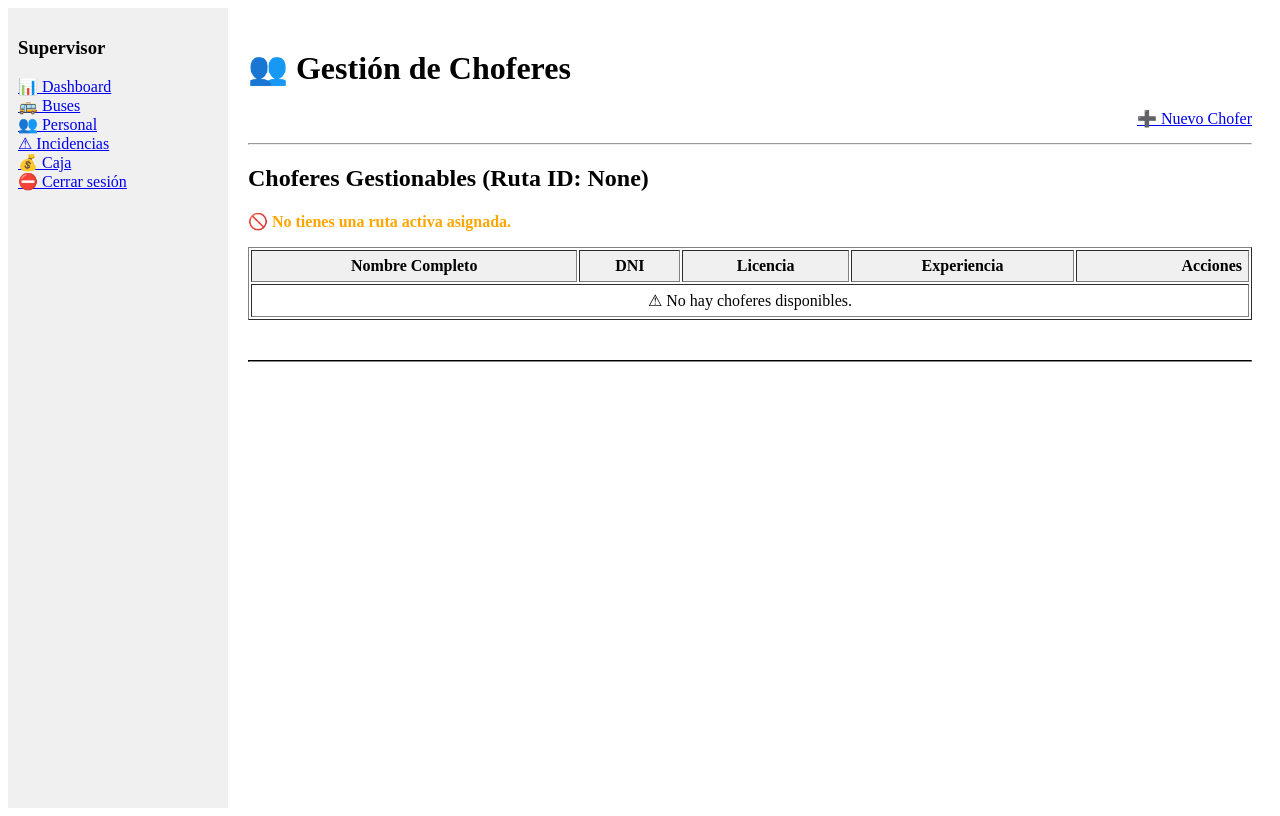
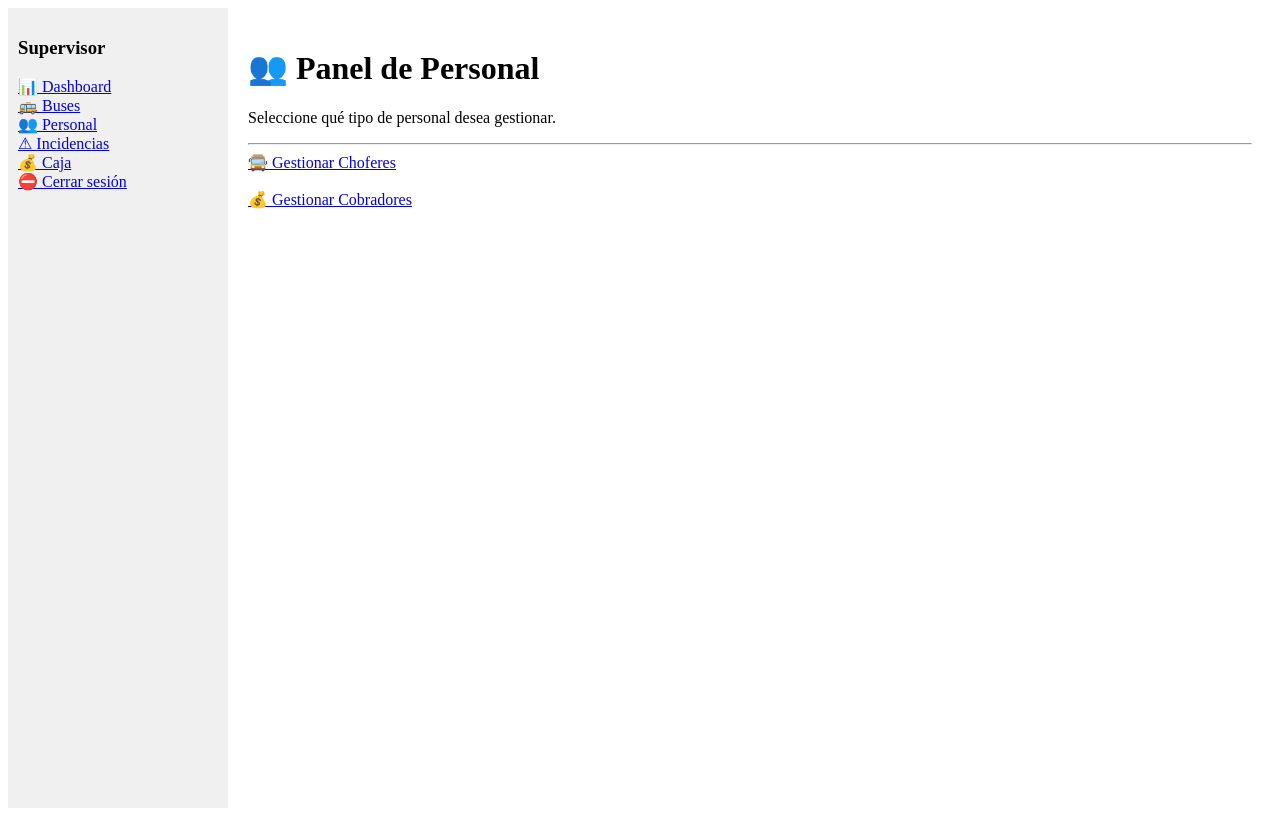
Before and after one commit to FerPonce42/BD-STELMAN-BUSES, a Flask app: page /panel/personal in a window 1280 px wide. Run offline with Flask 3, Linux system fonts and the light colour scheme; the visitor is signed in with stand-in values (Sample User, id 1); data that the repository does not hold is empty; some libraries are stand-ins or nearby versions.

Commit message:
botones para cambiar a chofere y a cobradores

```diff
--- a/app.py
+++ b/app.py
@@ -346,6 +346,14 @@ def panel_personal():
     if 'usuario' not in session:
         return redirect(url_for('login'))
 
+    return render_template("privado/personal.html")
+
+
+@app.route("/panel/personal/choferes", methods=['GET'])
+def panel_personal_choferes():
+    if 'usuario' not in session:
+        return redirect(url_for('login'))
+
     cursor = mysql.connection.cursor()
     id_supervisor = session['id']
 
@@ -359,7 +367,7 @@ def panel_personal():
 
     if not row:
         cursor.close()
-        return render_template("privado/personal.html",
+        return render_template("privado/personal_choferes.html",
                                choferes_existentes=[], id_ruta=None,
                                tipos_licencia=[], editar_personal=None)
 
@@ -432,11 +440,11 @@ def panel_personal():
             flash(f"❌ Error: {str(e)}", "danger")
 
         cursor.close()
-        return redirect(url_for("panel_personal"))
+        return redirect(url_for("panel_personal_choferes"))
 
     cursor.close()
 
-    return render_template("privado/personal.html",
+    return render_template("privado/personal_choferes.html",
                            choferes_existentes=choferes,
                            id_ruta=id_ruta,
                            tipos_licencia=tipos_licencia,
@@ -445,8 +453,8 @@ def panel_personal():
 
 # ======================= REGISTRAR CHOFER =======================
 
-@app.route("/registrar_personal", methods=['POST'])
-def registrar_personal():
+@app.route("/registrar_personal_chofer", methods=['POST'])
+def registrar_personal_chofer():
     cursor = mysql.connection.cursor()
 
     try:
@@ -496,7 +504,16 @@ def registrar_personal():
         flash(f"❌ Error: {str(e)}", "danger")
 
     cursor.close()
-    return redirect(url_for("panel_personal"))
+    return redirect(url_for("panel_personal_choferes"))
+
+
+
+@app.route("/panel/personal/cobradores", methods=['GET'])
+def panel_personal_cobradores():
+    if 'usuario' not in session:
+        return redirect(url_for('login'))
+
+    return render_template("privado/personal_cobradores.html")
 
 
 
--- a/templates/privado/personal.html
+++ b/templates/privado/personal.html
@@ -1,150 +1,26 @@
 {% extends 'privado/base.html' %}
 
-{% block title %}Gestión de Choferes{% endblock %}
+{% block title %}Gestión de Personal{% endblock %}
 
 {% block content %}
 
-<h1>👥 Gestión de Choferes</h1>
-
-{% with messages = get_flashed_messages(with_categories=true) %}
-    {% if messages %}
-        {% for category, message in messages %}
-            <div class="alert alert-{{ category }}">{{ message }}</div>
-        {% endfor %}
-    {% endif %}
-{% endwith %}
-
-<section style="display: flex; justify-content: flex-end; margin-bottom: 15px;">
-    <a href="{{ url_for('panel_personal', nuevo_chofer='true') }}#modal-registro-chofer" class="btn btn-primary">
-        ➕ Nuevo Chofer
-    </a>
-</section>
+<h1>👥 Panel de Personal</h1>
+<p>Seleccione qué tipo de personal desea gestionar.</p>
 
 <hr>
 
 <section>
-    <h2>Choferes Gestionables (Ruta ID: {{ id_ruta | default('N/A') }})</h2>
-
-    {% if id_ruta %}
-    <p style="color: green; font-weight: bold;">✔ Se muestran los choferes que pertenecen a tu ruta.</p>
-    {% else %}
-    <p style="color: orange; font-weight: bold;">🚫 No tienes una ruta activa asignada.</p>
-    {% endif %}
-
-    <table border="1" width="100%" cellpadding="6">
-        <tr style="background: #f0f0f0;">
-            <th>Nombre Completo</th>
-            <th>DNI</th>
-            <th>Licencia</th>
-            <th>Experiencia</th>
-            <th style="text-align: right;">Acciones</th>
-        </tr>
-
-        {% for c in choferes_existentes %}
-        <tr>
-            <td style="display:none;">{{ c.id_empleado }}</td>
-            <td>{{ c.nombre }} {{ c.apellido }}</td>
-            <td>{{ c.dni }}</td>
-            <td>{{ c.nro_licencia }} ({{ c.categoria }})</td>
-            <td>{{ c.años_experiencia }} años</td>
-
-            <td style="text-align:right;">
-                <a href="{{ url_for('panel_personal', editar=c.id_empleado) }}#modal-editar" class="btn-sm">✏️ Editar</a>
-                <a href="{{ url_for('panel_personal', eliminar=c.id_empleado) }}" class="btn-sm btn-warning"
-                   onclick="return confirm('¿Seguro de eliminar este chofer?')">🗑️ Eliminar</a>
-            </td>
-        </tr>
-        {% else %}
-        <tr>
-            <td colspan="5" style="text-align:center;">⚠ No hay choferes disponibles.</td>
-        </tr>
-        {% endfor %}
-    </table>
+    <a href="{{ url_for('panel_personal_choferes') }}" class="btn btn-primary">
+        🚍 Gestionar Choferes
+    </a>
 </section>
 
-<hr style="margin-top: 40px; border-color: #333;">
+<br>
 
+<section>
+    <a href="{{ url_for('panel_personal_cobradores') }}" class="btn btn-secondary">
+        💰 Gestionar Cobradores
+    </a>
+</section>
 
-{# ===================== NUEVO CHOFER ===================== #}
-{% if 'nuevo_chofer' in request.args %}
-<div id="modal-registro-chofer" style="border:2px solid green;padding:20px;">
-    <h2>➕ Registrar Nuevo Chofer</h2>
-    <form method="post" action="{{ url_for('registrar_personal') }}">
-        <input type="hidden" name="tipo_registro" value="chofer">
-
-        <h3>Datos Personales</h3>
-        <label>Nombre</label><input type="text" name="nombre" required>
-        <label>Apellido</label><input type="text" name="apellido" required>
-        <label>DNI</label><input type="text" name="dni" required>
-        <label>Teléfono (Opcional)</label><input type="text" name="telefono">
-
-        <hr>
-        <h3>Datos Laborales</h3>
-        <label>Sueldo Base</label><input type="number" name="sueldo" step="0.01" min="0" required>
-        <label>Fecha de Ingreso</label><input type="date" name="fecha_ingreso" required>
-
-        <hr>
-
-        <h3>Datos de Conducción</h3>
-        <label>Número de Licencia</label><input type="text" name="nro_licencia" required>
-        <label>Años de Experiencia</label><input type="number" name="anos_experiencia" min="0" required>
-
-        <label>Tipo de Licencia</label>
-        <select name="id_tipo_licencia" required>
-            <option value="" disabled selected>Seleccione</option>
-            {% for tl in tipos_licencia %}
-            <option value="{{ tl.id_tipo_licencia }}">{{ tl.categoria }}</option>
-            {% endfor %}
-        </select>
-
-        <label>Historial de Infracciones</label>
-        <textarea name="historial_infracciones"></textarea>
-
-        <button type="submit">Guardar</button>
-        <a href="{{ url_for('panel_personal') }}" class="btn-sm">Cancelar</a>
-    </form>
-</div>
-{% endif %}
-
-
-{# ===================== EDITAR CHOFER ===================== #}
-{% if editar_personal %}
-<div id="modal-editar" style="border:2px solid orange;padding:20px;">
-    <h2>✏️ Editar Chofer</h2>
-
-    <form method="post" action="{{ url_for('actualizar_personal') }}">
-        <input type="hidden" name="id_empleado" value="{{ editar_personal.id_empleado }}">
-
-        <h3>Datos Personales</h3>
-        <label>Nombre</label><input type="text" name="nombre" value="{{ editar_personal.nombre }}" required>
-        <label>Apellido</label><input type="text" name="apellido" value="{{ editar_personal.apellido }}" required>
-        <label>DNI</label><input type="text" name="dni" value="{{ editar_personal.dni }}" required>
-        <label>Teléfono</label><input type="text" name="telefono" value="{{ editar_personal.telefono }}">
-
-        <hr>
-        <h3>Datos Laborales</h3>
-        <label>Sueldo Base</label><input type="number" name="sueldo" step="0.01" min="0" value="{{ editar_personal.sueldo }}" required>
-
-        <hr>
-        <h3>Datos de Conducción</h3>
-        <label>Número de Licencia</label><input type="text" name="nro_licencia" value="{{ editar_personal.nro_licencia }}" required>
-        <label>Años de Experiencia</label><input type="number" name="anos_experiencia" min="0" value="{{ editar_personal.años_experiencia }}" required>
-
-        <label>Tipo de Licencia</label>
-        <select name="id_tipo_licencia" required>
-            {% for tl in tipos_licencia %}
-                <option value="{{ tl.id_tipo_licencia }}" {% if tl.id_tipo_licencia == editar_personal.id_tipo_licencia %} selected {% endif %}>
-                    {{ tl.categoria }}
-                </option>
-            {% endfor %}
-        </select>
-
-        <label>Historial</label>
-        <textarea name="historial_infracciones">{{ editar_personal.historial_infracciones }}</textarea>
-
-        <button type="submit">Actualizar</button>
-        <a href="{{ url_for('panel_personal') }}" class="btn-sm">Cancelar</a>
-    </form>
-</div>
-{% endif %}
 {% endblock %}
```
Also changed, not shown: templates/privado/personal_choferes.html (added, +151 -0 lines), templates/privado/personal_cobradores.html (added).
